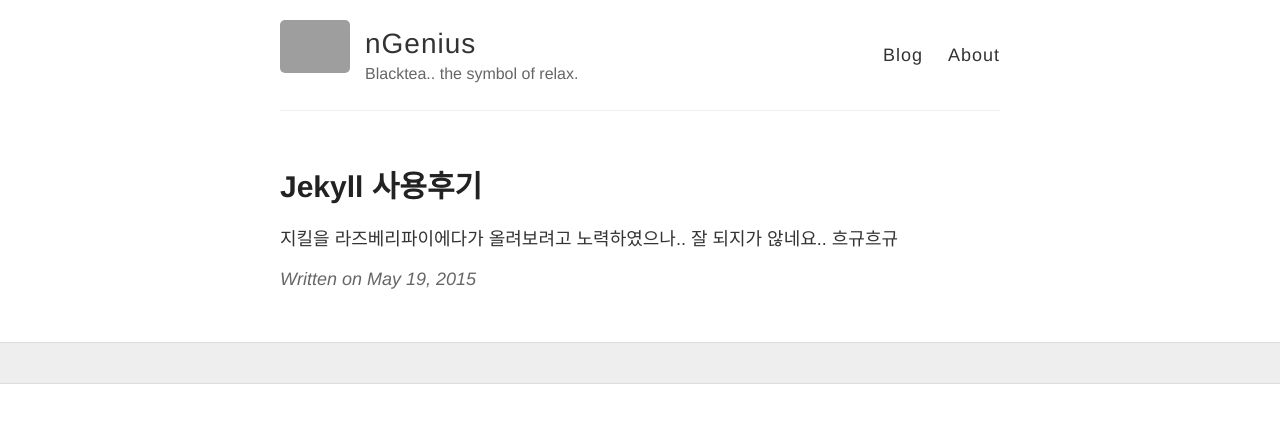
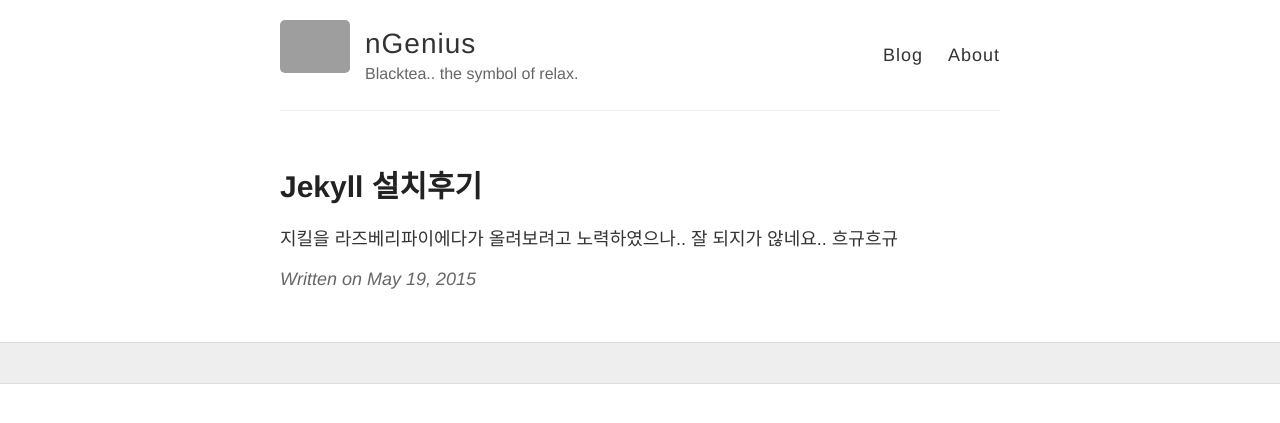
Before and after one commit to imsukmin/blog, a Jekyll site: the page built from _posts/2015-5-19-First-Posting.md, in a window 1280 px wide. Shown: the top 423 px of the page. Built offline with Jekyll 4.4.1, drawn with Linux system fonts in a browser that asks for light colours; Markdown is read by kramdown in place of the engine named in the settings; grey boxes are pictures that could not be loaded.

Commit message:
update first post

```diff
--- a/_posts/2015-5-19-First-Posting.md
+++ b/_posts/2015-5-19-First-Posting.md
@@ -1,6 +1,11 @@
 ---
 layout: post
-title: Jekyll 사용후기
+title: Jekyll 설치후기
+category :
+tags :
+permalink:
+published : true
+date : 2015-5-19
 ---
 
 지킬을 라즈베리파이에다가 올려보려고 노력하였으나.. 잘 되지가 않네요.. 흐규흐규
```
